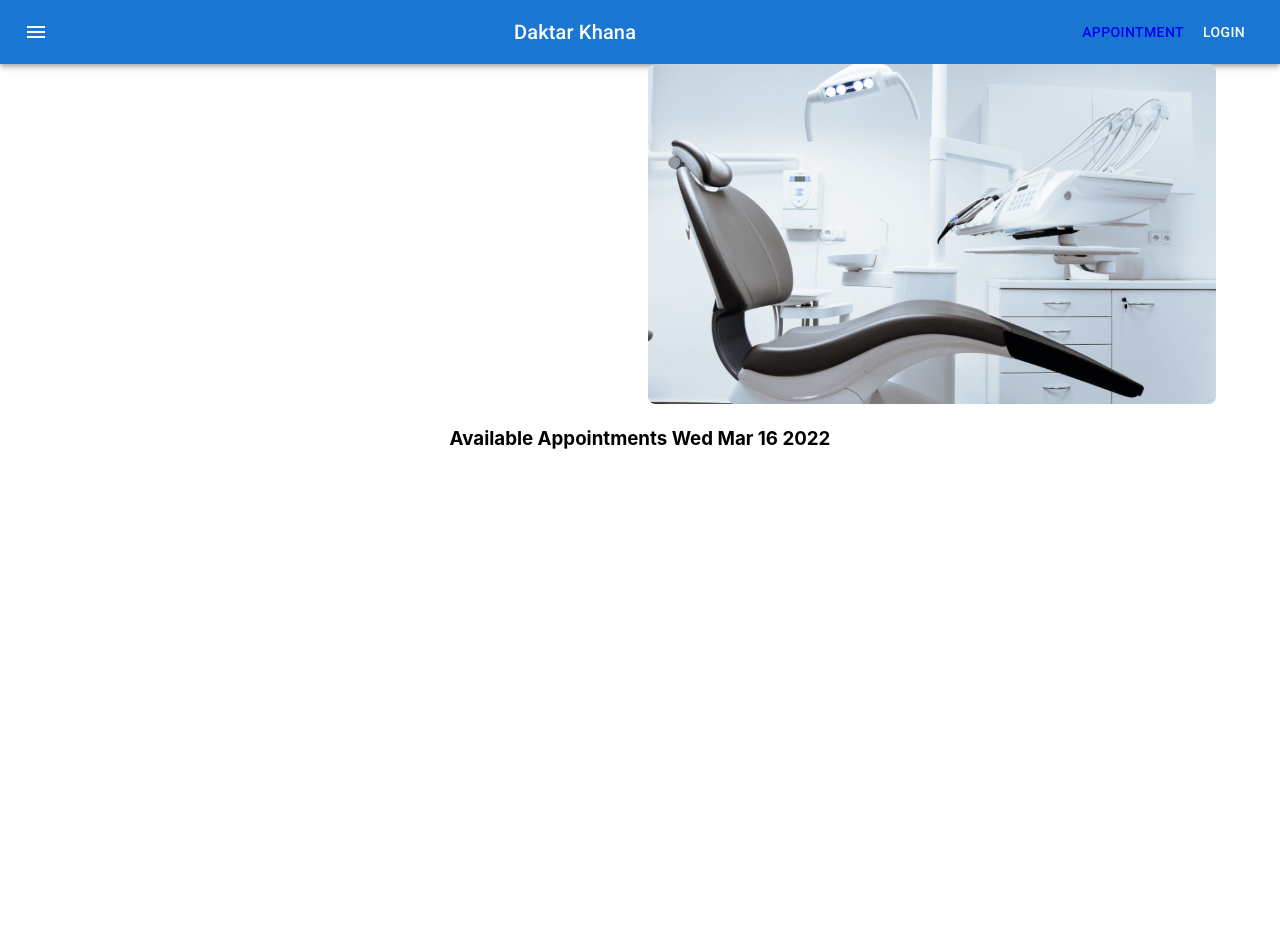
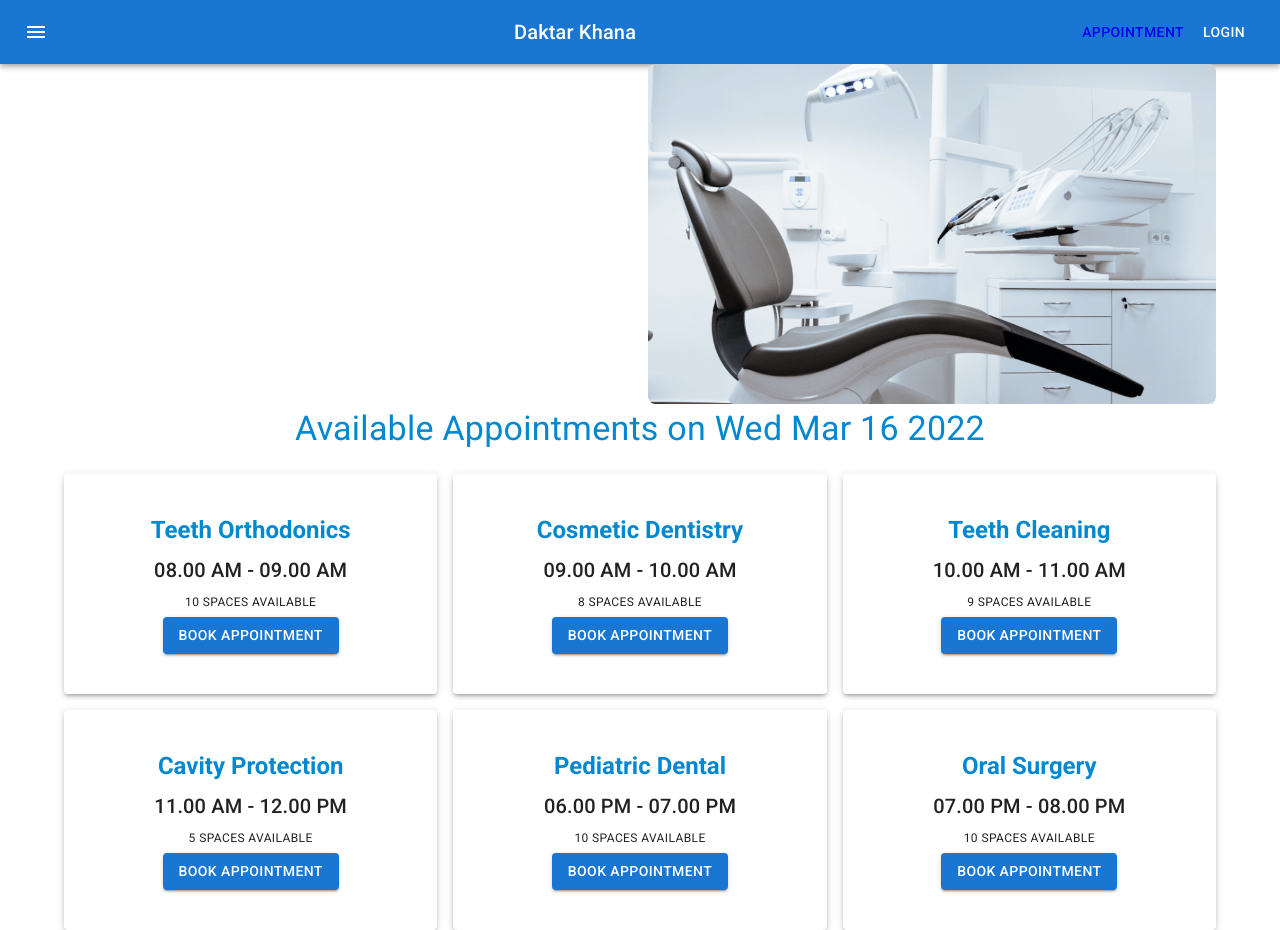
Before and after one commit to KhairuzzamanHridoy97/daktar-khana-client, a React (Create React App) app: page /appointment in a window 1280 px wide. Before the commit the page ends 800 px from the top, so only its background shows below. Built offline with nearby package versions, Linux system fonts and the light colour scheme.

Commit message:
style booking card

```diff
--- a/src/Pages/Appointment/AvailableAppointments/AvailableAppointments.js
+++ b/src/Pages/Appointment/AvailableAppointments/AvailableAppointments.js
@@ -1,7 +1,6 @@
-import { Container, Grid } from '@mui/material';
+import { Container, Grid, Typography } from '@mui/material';
 import React from 'react';
 import Booking from '../Booking/Booking';
-
 
 const bookings = [
     {
@@ -42,21 +41,21 @@ const bookings = [
     },
 ]
 
-
-const AvailableAppointments = ({date}) => {
+const AvailableAppointments = ({ date }) => {
     return (
-        <div>
-            <h3>Available Appointments {date.toDateString()}</h3>
-            <Container>
+        <Container>
+            <Typography variant="h4" sx={{ color: 'info.main', mb: 3 }}>Available Appointments on {date.toDateString()}</Typography>
             <Grid container spacing={2}>
                 {
-                    bookings.map(booking=> <Booking  key={booking.id} booking={booking} ></Booking>)
+                    bookings.map(booking => <Booking
+                        key={booking.id}
+                        booking={booking}
+                        date={date}
+                    >
+                    </Booking>)
                 }
-
             </Grid>
-
-            </Container>
-        </div>
+        </Container>
     );
 };
 
--- a/src/Pages/Appointment/Booking/Booking.js
+++ b/src/Pages/Appointment/Booking/Booking.js
@@ -1,12 +1,33 @@
 import { Grid } from '@mui/material';
 import React from 'react';
+import Paper from '@mui/material/Paper';
+import Typography from '@mui/material/Typography';
+import Button from '@mui/material/Button';
 
-const Booking = (booking) => {
-    const{name,time,space} = booking;
+
+const Booking = ({ booking }) => {
+    const { name, time, space } = booking;
+    // const [openBooking, setBookingOpen] = React.useState(false);
+    // const handleBookingOpen = () => setBookingOpen(true);
+    // const handleBookingClose = () => setBookingOpen(false);
     return (
-        <Grid item xs={12} sm={6} md={4} >
-                <h1>{name}</h1>
-        </Grid>
+        <>
+            <Grid item xs={12} sm={6} md={4}>
+                <Paper elevation={3} sx={{ py: 5 }}>
+                    <Typography sx={{ color: 'info.main', fontWeight: 600 }} variant="h5" gutterBottom component="div">
+                        {name}
+                    </Typography>
+                    <Typography variant="h6" gutterBottom component="div">
+                        {time}
+                    </Typography>
+                    <Typography variant="caption" display="block" gutterBottom>
+                        {space} SPACES AVAILABLE
+                    </Typography>
+                    <Button  variant="contained">BOOK APPOINTMENT</Button>
+                </Paper>
+            </Grid>
+
+        </>
     );
 };
 
```
Also changed, not shown: src/Pages/Appointment/BookingModal/BookingModal.js (added, +11 -0 lines).
